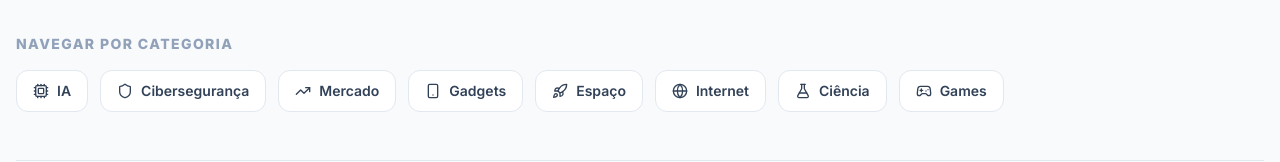
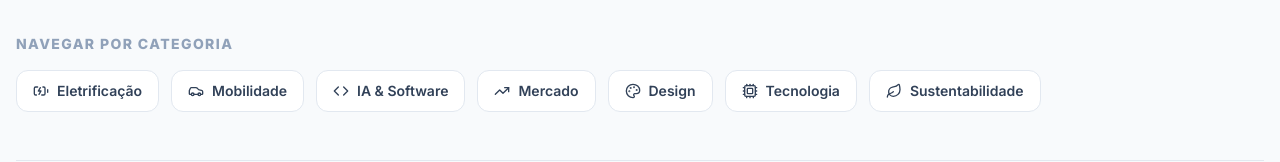
Before and after one commit to capaas2/Site-teste, a Next.js app in the folder portal/: page / in a window 1280 px wide. Shown: the part 151-313 px from the top of the page. Built offline with nearby package versions, Linux system fonts and the light colour scheme; no server answers; the database is empty.

Commit message:
atualização

```diff
--- a/portal/components/CategoryCarousel.tsx
+++ b/portal/components/CategoryCarousel.tsx
@@ -1,15 +1,14 @@
 import Link from "next/link";
-import { Cpu, Shield, TrendingUp, Smartphone, Rocket, Globe, FlaskConical, Gamepad2 } from "lucide-react";
+import { BatteryCharging, Car, Cpu, TrendingUp, Palette, Code, Leaf } from "lucide-react";
 
 const categories = [
-  { label: "IA", slug: "ia", icon: Cpu },
-  { label: "Cibersegurança", slug: "cibersegurança", icon: Shield },
+  { label: "Eletrificação", slug: "eletrificacao", icon: BatteryCharging },
+  { label: "Mobilidade", slug: "mobilidade", icon: Car },
+  { label: "IA & Software", slug: "ia-software", icon: Code },
   { label: "Mercado", slug: "mercado", icon: TrendingUp },
-  { label: "Gadgets", slug: "gadgets", icon: Smartphone },
-  { label: "Espaço", slug: "espaço", icon: Rocket },
-  { label: "Internet", slug: "internet", icon: Globe },
-  { label: "Ciência", slug: "ciência", icon: FlaskConical },
-  { label: "Games", slug: "games", icon: Gamepad2 },
+  { label: "Design", slug: "design", icon: Palette },
+  { label: "Tecnologia", slug: "tecnologia", icon: Cpu },
+  { label: "Sustentabilidade", slug: "sustentabilidade", icon: Leaf },
 ];
 
 export function CategoryCarousel() {
--- /dev/null
+++ b/portal/insert_mock.js
@@ -0,0 +1,61 @@
+const { createClient } = require('@supabase/supabase-js');
+
+// Configuração do Supabase
+const supabaseUrl = process.env.NEXT_PUBLIC_SUPABASE_URL;
+const supabaseKey = process.env.NEXT_PUBLIC_SUPABASE_ANON_KEY;
+
+if (!supabaseUrl || !supabaseKey) {
+  console.error("Erro: Variáveis de ambiente NEXT_PUBLIC_SUPABASE_URL e NEXT_PUBLIC_SUPABASE_ANON_KEY são obrigatórias.");
+  process.exit(1);
+}
+
+const supabase = createClient(supabaseUrl, supabaseKey);
+
+const categories = ["Eletrificação", "Mobilidade", "IA & Software", "Mercado", "Design", "Tecnologia", "Sustentabilidade"];
+const images = [
+  "https://images.unsplash.com/photo-1593941707882-a5bba14938c7?w=1200&q=80",
+  "https://images.unsplash.com/photo-1517524206127-48bbd3f813d7?w=1200&q=80",
+  "https://images.unsplash.com/photo-1554672408-730436b60dde?w=1200&q=80",
+  "https://images.unsplash.com/photo-1560179707-f14e90ef3623?w=1200&q=80",
+  "https://images.unsplash.com/photo-1542381045-39908de75f0a?w=1200&q=80"
+];
+
+const mockTitles = [
+  "O Futuro dos Carros Voadores está mais próximo",
+  "Baterias de Estado Sólido prometem 1000km de autonomia",
+  "Novo SUV Elétrico da BYD chega para dominar o mercado",
+  "Apple Car: Vazamentos indicam lançamento para 2027",
+  "Como a IA está tornando o trânsito das cidades mais seguro",
+  "A corrida pelo hidrogênio verde: Quem está na liderança?",
+  "Design Futurista: O novo conceito da Mercedes-Benz",
+  "Cidades Inteligentes: A revolução da micromobilidade",
+  "O impacto dos semicondutores na produção de veículos",
+  "Energia Solar em frotas de entrega: Vale a pena?"
+];
+
+async function insertMockPosts() {
+  console.log("Iniciando inserção de 10 notícias de teste...");
+
+  for (let i = 0; i < 10; i++) {
+    const post = {
+      titulo: mockTitles[i],
+      conteudo_markdown: `# ${mockTitles[i]}\n\nEste é um texto de teste gerado automaticamente para validar o layout do portal de notícias.\n\n## Detalhes\n- Categoria: ${categories[i % categories.length]}\n- Data: ${new Date().toLocaleDateString()}\n\nLorem ipsum dolor sit amet, consectetur adipiscing elit. Sed do eiusmod tempor incididunt ut labore et dolore magna aliqua.`,
+      categoria: categories[i % categories.length],
+      autor: "Squad 15 (Bot)",
+      imagem_url: images[i % images.length],
+      views: Math.floor(Math.random() * 500) + 10 // Gera visualizações aleatórias para testar o ranking
+    };
+
+    const { data, error } = await supabase.from('posts').insert([post]);
+
+    if (error) {
+      console.error(`Erro ao inserir post ${i + 1}:`, error.message);
+    } else {
+      console.log(`✅ Post ${i + 1} inserido: ${post.titulo} (Views: ${post.views})`);
+    }
+  }
+
+  console.log("Processo concluído!");
+}
+
+insertMockPosts();
```
